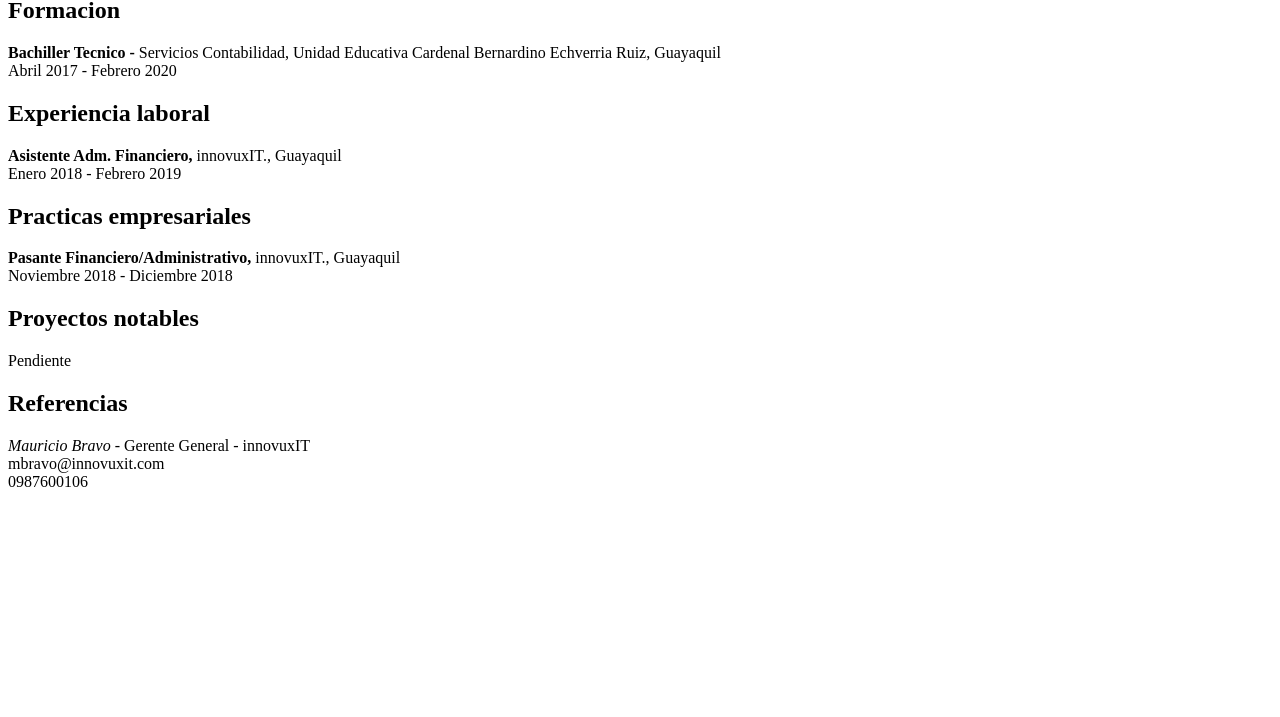
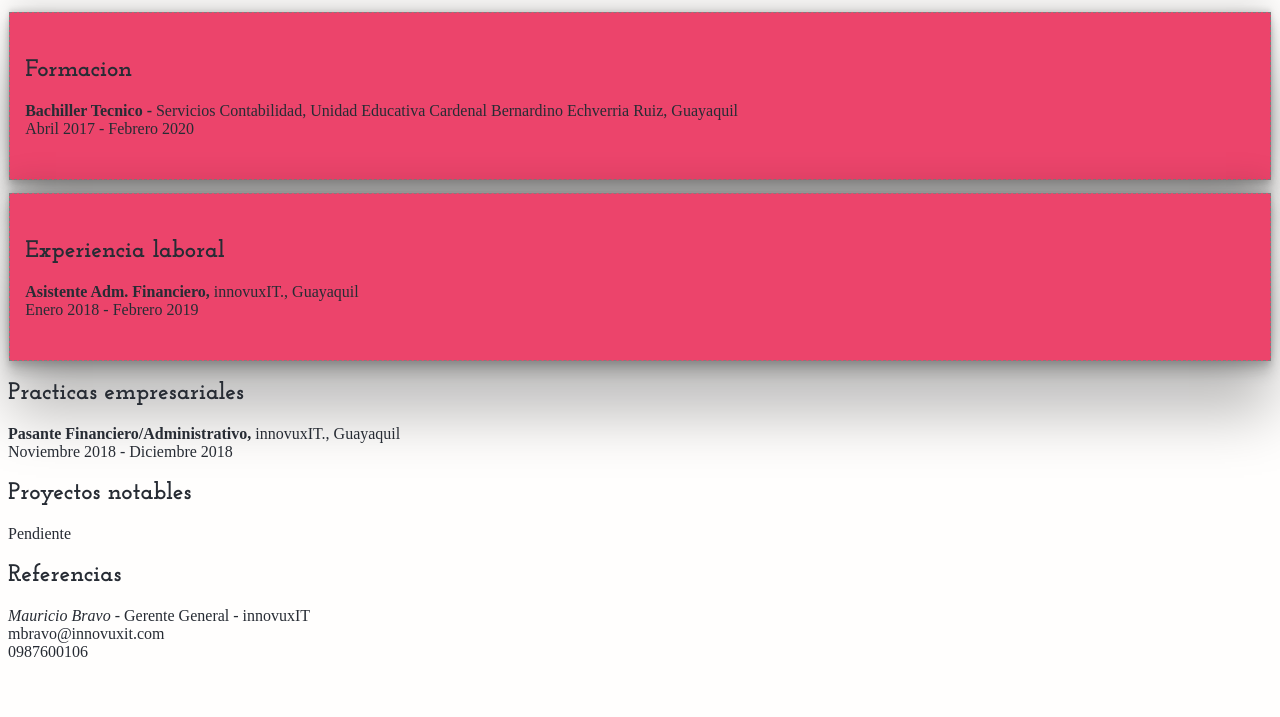
Before and after one commit to edu-gab/Curriculum-Vitae, a plain HTML site: page index.html in a window 1280 px wide. Shown: the part 83-800 px from the top of the page. Drawn offline with Linux system fonts and the light colour scheme; a web font is replaced by a local one.

Commit message:
Update css

```diff
--- a/index.html
+++ b/index.html
@@ -4,20 +4,27 @@
     <title> Curriculum Vitae </title>
     <meta charset="utf-8">
     <meta name="viewport" content="width=device-width">
-    <link rel="stylesheet" href="style.css">
+    <link href="https://fonts.googleapis.com/css2?family=Catamaran:wght@100..900&display=swap" rel="stylesheet">
+    <link href="https://fonts.googleapis.com/css2?family=Catamaran:wght@100..900&family=Josefin+Slab:ital,wght@0,100..700;1,100..700&display=swap" rel="stylesheet">
+    <link href="https://fonts.googleapis.com/css2?family=Catamaran:wght@100..900&family=Josefin+Slab:ital,wght@0,100..700;1,100..700&family=Maitree:wght@200;300;400;500;600;700&display=swap" rel="stylesheet">
+    <link rel="stylesheet" href=stylesheet\style.css>
 </head>
 <body>
     <header>
         <h1>Eduardo Gabriel Sánchez</h1>
     </header>
 
+    <div class="section1">
         <h2>Formacion</h2>
         <p><b>Bachiller Tecnico -</b> Servicios Contabilidad, Unidad Educativa Cardenal Bernardino Echverria Ruiz, Guayaquil
         <br>Abril 2017 - Febrero 2020</p>
+    </div>
 
+    <div class="section2">
         <h2>Experiencia laboral</h2>
         <p><b>Asistente Adm. Financiero, </b>innovuxIT., Guayaquil
         <br>Enero 2018 - Febrero 2019</p>
+    </div>
 
     <h2>Practicas empresariales</h2>
     <p><b>Pasante Financiero/Administrativo, </b>innovuxIT., Guayaquil
@@ -30,6 +37,6 @@
     <p><i>Mauricio Bravo</i> - Gerente General - innovuxIT
     <br>mbravo@innovuxit.com
     <br>0987600106</p>
-
+    </div>
 </body>
 </html>
--- /dev/null
+++ b/stylesheet/style.css
@@ -0,0 +1,47 @@
+h1{
+    font-family: Catamaran, serif;
+    color: #272c34;
+}
+
+h2{
+    font-family: Josefin slab, serif;
+    color: #272c34;
+}
+
+p{
+    font-family: Maitree, serif;
+    color: #272c34;
+}
+
+body{
+    background-color: #fffefd;
+}
+
+
+.section1{
+    background-color: #ec446b;
+    margin: 2px 1px 1.5px;
+    margin-top: 0.8rem;
+    border: 0.2pt dashed #827d7d;
+    padding: 2% 1.2%;
+    box-shadow:
+    rgba(0, 0, 0, 0.25) 0px 54px 55px,
+    rgba(0, 0, 0, 0.12) 0px -12px 30px,
+    rgba(0, 0, 0, 0.12) 0px 4px 6px,
+    rgba(0, 0, 0, 0.17) 0px 12px 13px,
+    rgba(0, 0, 0, 0.09) 0px -3px 5px
+}
+
+.section2{
+    background-color: #ec446b;
+    margin: 2px 1px 1.5px;
+    margin-top: 0.8rem;
+    border: 0.2pt dashed #827d7d;
+    padding: 2% 1.2%;
+    box-shadow:
+    rgba(0, 0, 0, 0.25) 0px 54px 55px,
+    rgba(0, 0, 0, 0.12) 0px -12px 30px,
+    rgba(0, 0, 0, 0.12) 0px 4px 6px,
+    rgba(0, 0, 0, 0.17) 0px 12px 13px,
+    rgba(0, 0, 0, 0.09) 0px -3px 5px
+}
```
Lines whose indentation alone changed are shown as unchanged.
